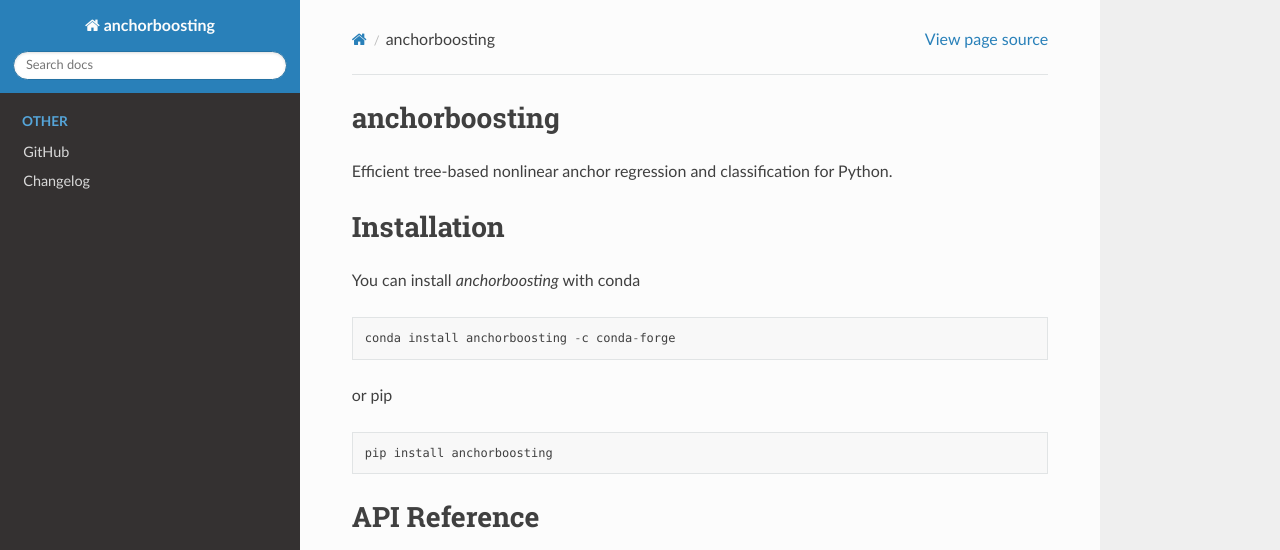
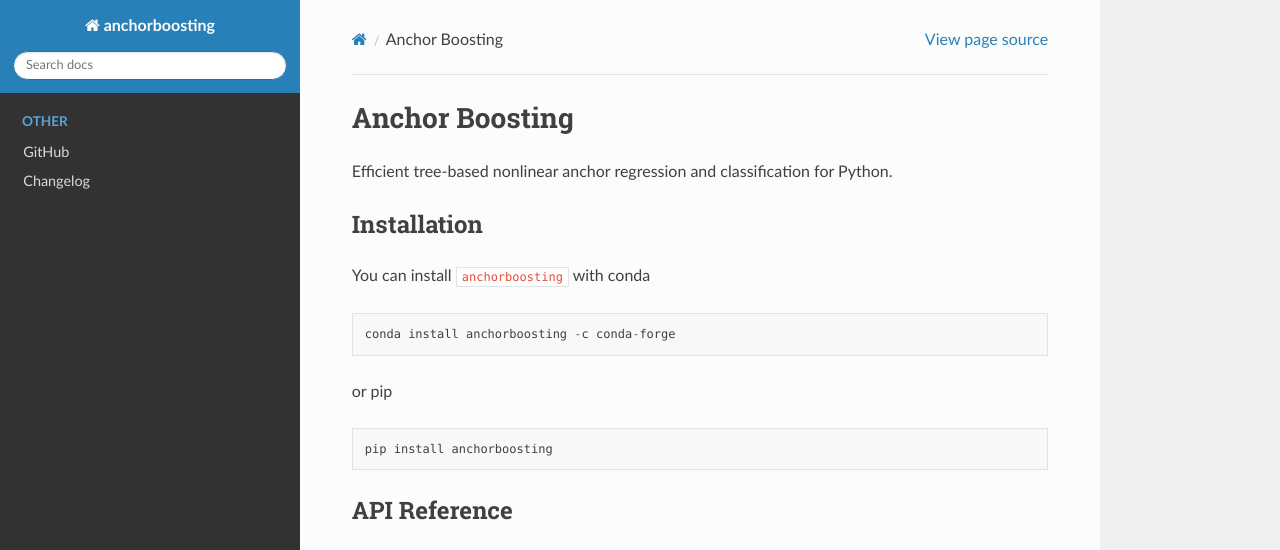
Before and after one commit to mlondschien/anchorboosting, a Sphinx documentation site: the page built from docs/index.rst, in a window 1280 px wide and 1139 px high. Shown: the top 550 px of the window. Built offline with Sphinx 7.4.7 and the Read the Docs theme 3.1.0, drawn with Linux system fonts in a browser that asks for light colours; grey boxes are pictures that could not be loaded.

```diff
--- a/docs/index.rst
+++ b/docs/index.rst
@@ -1,12 +1,12 @@
-anchorboosting
-==============
+Anchor Boosting
+===============
 
 Efficient tree-based nonlinear anchor regression and classification for Python.
 
 Installation
-============
+------------
 
-You can install `anchorboosting` with conda
+You can install ``anchorboosting`` with conda
 
 ::
 
@@ -18,8 +18,9 @@ or pip
 
    pip install anchorboosting
 
+
 API Reference
-=============
+-------------
 
 .. autoclass:: anchorboosting.AnchorBooster
    :members: fit, predict, update, refit
```
Also changed, not shown: other parts of docs/index.rst (+6 -0 lines), 1 other file.
